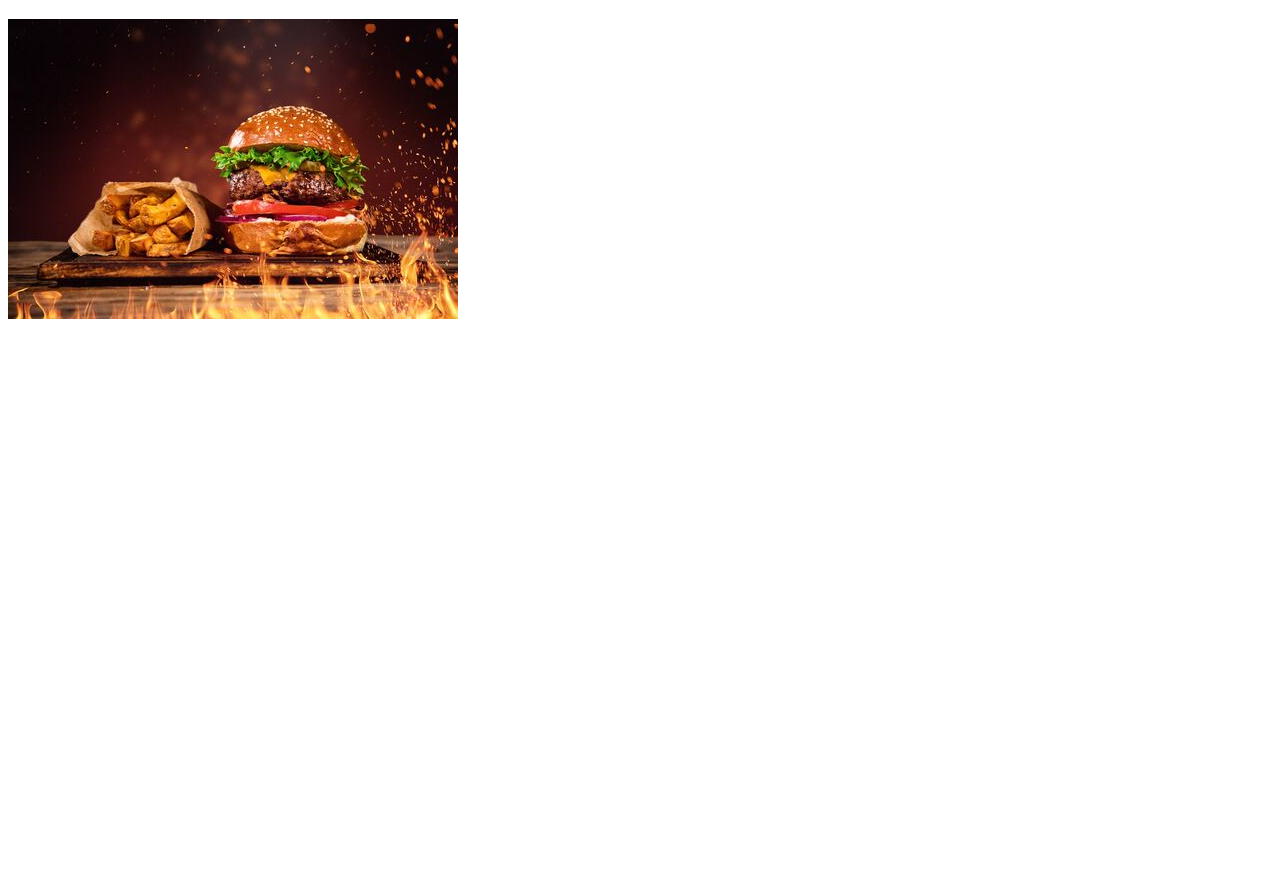
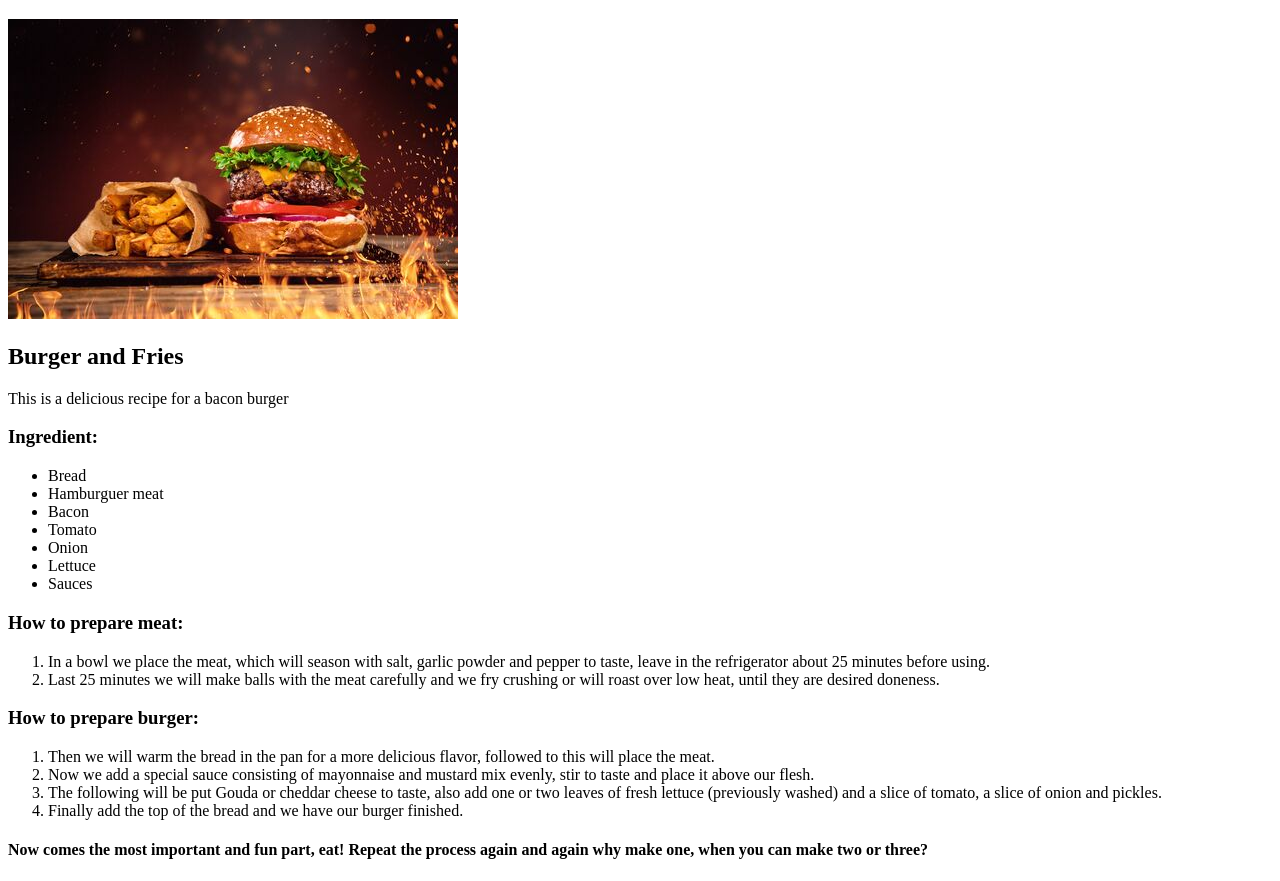
Before and after one commit to DiegoManriquezDev/odin-recipes, a plain HTML site: page recipes/burger.html in a window 1280 px wide. Shown: the part 79-960 px from the top of the page. Before the commit the page ends 800 px from the top, so only its background shows below. Drawn offline with Linux system fonts and the light colour scheme.

Commit message:
Update recipes/burger.html

```diff
--- a/recipes/burger.html
+++ b/recipes/burger.html
@@ -12,5 +12,39 @@
     <br>
 
     <img src="../images/burger.jpg" alt="burger">
+
+    <br>
+
+    <h2>Burger and Fries</h2>
+    <p>This is a delicious recipe for a bacon burger</p>
+
+    <h3>Ingredient:</h3>
+    <ul>
+        <li>Bread</li>
+        <li>Hamburguer meat</li>
+        <li>Bacon</li>
+        <li>Tomato</li>
+        <li>Onion</li>
+        <li>Lettuce</li>
+        <li>Sauces</li>
+    </ul>
+
+    <h3>How to prepare meat:</h3>
+
+    <ol>
+        <li>In a bowl we place the meat, which will season with salt, garlic powder and pepper to taste, leave in the refrigerator about 25 minutes before using.</li>
+        <li>Last 25 minutes we will make balls with the meat carefully and we fry crushing or will roast over low heat, until they are desired doneness.</li>
+    </ol>
+
+    <h3>How to prepare burger:</h3>
+
+    <ol>
+        <li>Then we will warm the bread in the pan for a more delicious flavor, followed to this will place the meat.</li>
+        <li>Now we add a special sauce consisting of mayonnaise and mustard mix evenly, stir to taste and place it above our flesh.</li>
+        <li>The following will be put Gouda or cheddar cheese to taste, also add one or two leaves of fresh lettuce (previously washed) and a slice of tomato, a slice of onion and pickles.</li>
+        <li>Finally add the top of the bread and we have our burger finished.</li>
+    </ol>
+
+    <h4>Now comes the most important and fun part, eat! Repeat the process again and again why make one, when you can make two or three?</h4>
 </body>
 </html>
```
